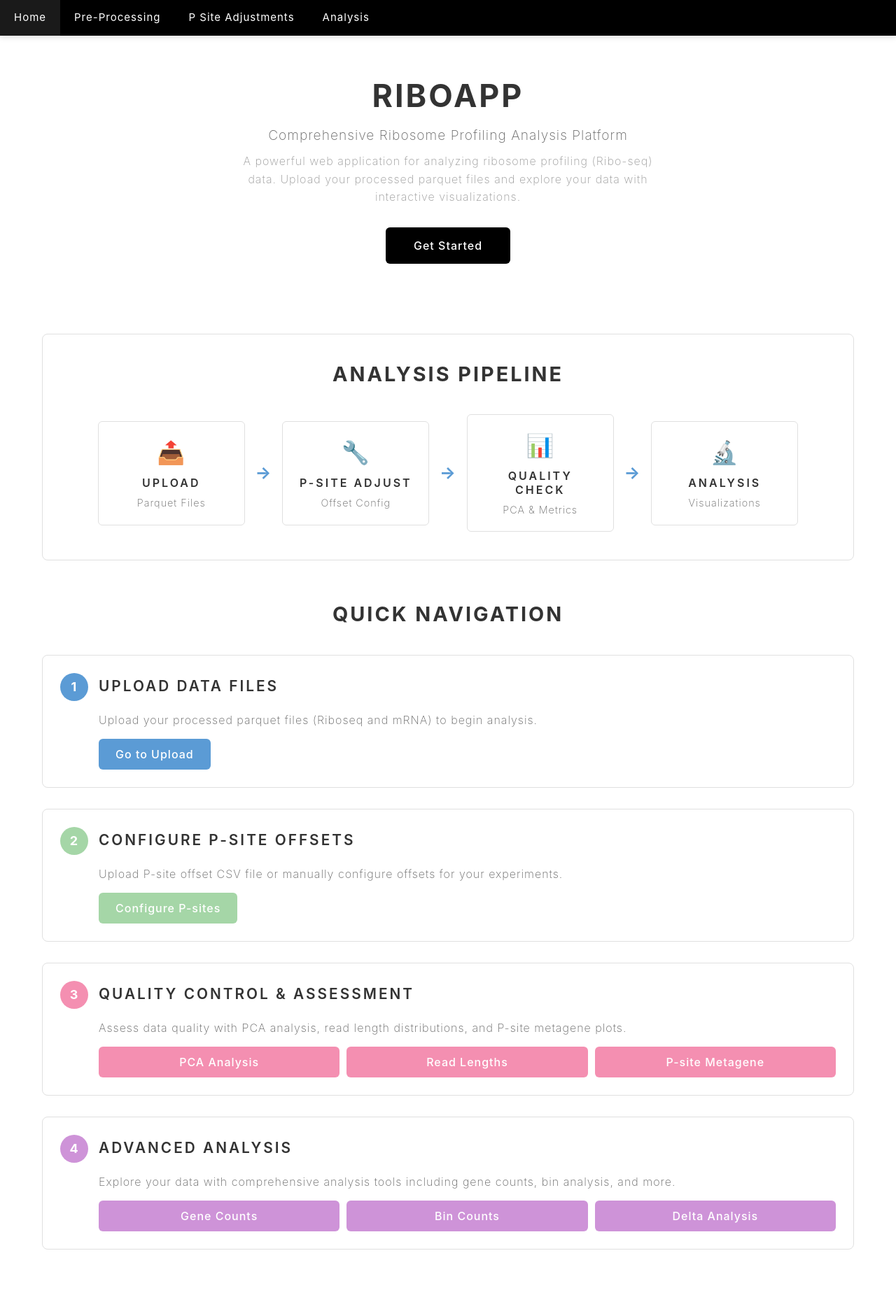
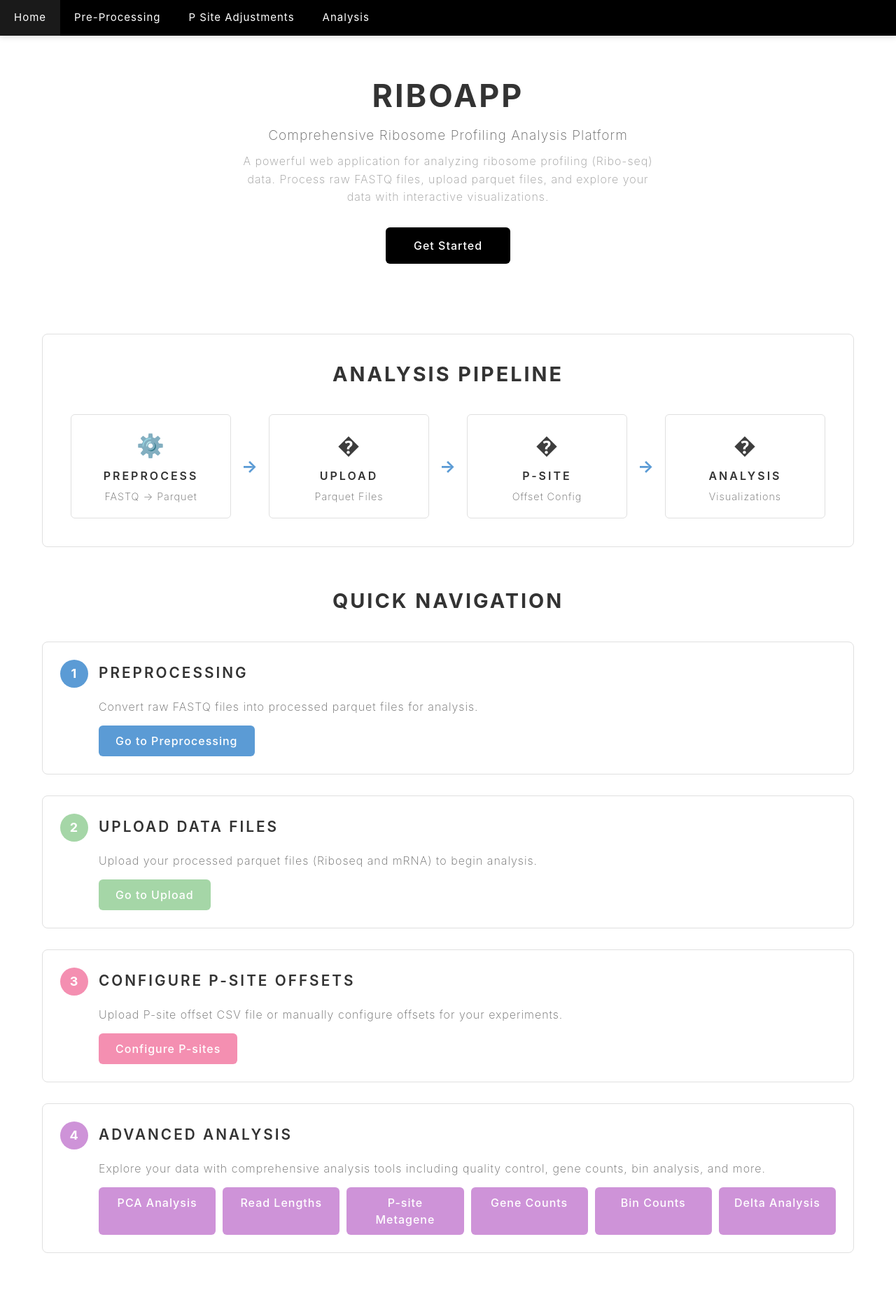
Before and after one commit to abrochette/ashaThesis, a Django app: template riboApp/templates/riboApp/home.html in a window 1280 px wide. Shown: the whole page at 70% size. Run offline with Django 3.2, Linux system fonts and the light colour scheme; the template is opened without the code that fills it, so the values that code supplies are empty; some libraries are stand-ins or nearby versions.

Commit message:
Update home page: add preprocessing as step 1, make Get Started button link to preprocessing page

```diff
--- a/riboApp/templates/riboApp/home.html
+++ b/riboApp/templates/riboApp/home.html
@@ -7,9 +7,9 @@
         <h1 style="color: #333; font-size: 2.8rem; margin-bottom: 15px; font-weight: bold;">RiboApp</h1>
         <p style="color: #666; font-size: 1.2rem; margin-bottom: 10px;">Comprehensive Ribosome Profiling Analysis Platform</p>
         <p style="color: #999; font-size: 1rem; max-width: 600px; margin: 0 auto 30px; line-height: 1.6;">
-            A powerful web application for analyzing ribosome profiling (Ribo-seq) data. Upload your processed parquet files and explore your data with interactive visualizations.
+            A powerful web application for analyzing ribosome profiling (Ribo-seq) data. Process raw FASTQ files, upload parquet files, and explore your data with interactive visualizations.
         </p>
-        <a href="/upload/" style="display: inline-block; padding: 14px 40px; background-color: #000000; color: white; text-decoration: none; border-radius: 6px; font-weight: 500; transition: all 0.3s;">
+        <a href="/preprocess/" style="display: inline-block; padding: 14px 40px; background-color: #000000; color: white; text-decoration: none; border-radius: 6px; font-weight: 500; transition: all 0.3s;">
             Get Started
         </a>
     </div>
@@ -18,37 +18,37 @@
     <div style="background-color: white; border: 1px solid #e0e0e0; border-radius: 8px; padding: 40px; margin-bottom: 60px;">
         <h2 style="color: #333; text-align: center; margin-bottom: 40px; font-size: 1.8rem; font-weight: bold;">Analysis Pipeline</h2>
 
-        <div style="display: flex; align-items: center; justify-content: center; gap: 15px; flex-wrap: wrap; max-width: 1000px; margin: 0 auto;">
-            <!-- Step 1: Upload -->
-            <div style="background-color: white; border-left: 5px solid #5B9BD5; border: 1px solid #e0e0e0; border-radius: 6px; padding: 20px; text-align: center; min-width: 140px; flex: 1; min-height: 120px; display: flex; flex-direction: column; justify-content: center;">
-                <div style="font-size: 2rem; margin-bottom: 10px;">📤</div>
+        <div style="display: flex; align-items: center; justify-content: center; gap: 15px; flex-wrap: wrap; max-width: 1200px; margin: 0 auto;">
+            <!-- Step 1: Preprocessing -->
+            <div style="background-color: white; border-left: 5px solid #5B9BD5; border: 1px solid #e0e0e0; border-radius: 6px; padding: 20px; text-align: center; min-width: 120px; flex: 1; min-height: 120px; display: flex; flex-direction: column; justify-content: center;">
+                <div style="font-size: 2rem; margin-bottom: 10px;">⚙️</div>
+                <h3 style="color: #333; margin: 0 0 8px 0; font-size: 1rem; font-weight: 600;">Preprocess</h3>
+                <p style="color: #666; margin: 0; font-size: 0.9rem;">FASTQ → Parquet</p>
+            </div>
+
+            <div style="color: #5B9BD5; font-size: 1.5rem; font-weight: bold;">→</div>
+
+            <!-- Step 2: Upload -->
+            <div style="background-color: white; border-left: 5px solid #a5d6a7; border: 1px solid #e0e0e0; border-radius: 6px; padding: 20px; text-align: center; min-width: 120px; flex: 1; min-height: 120px; display: flex; flex-direction: column; justify-content: center;">
+                <div style="font-size: 2rem; margin-bottom: 10px;">�</div>
                 <h3 style="color: #333; margin: 0 0 8px 0; font-size: 1rem; font-weight: 600;">Upload</h3>
                 <p style="color: #666; margin: 0; font-size: 0.9rem;">Parquet Files</p>
             </div>
 
             <div style="color: #5B9BD5; font-size: 1.5rem; font-weight: bold;">→</div>
 
-            <!-- Step 2: P-site Adjustment -->
-            <div style="background-color: white; border-left: 5px solid #a5d6a7; border: 1px solid #e0e0e0; border-radius: 6px; padding: 20px; text-align: center; min-width: 140px; flex: 1; min-height: 120px; display: flex; flex-direction: column; justify-content: center;">
-                <div style="font-size: 2rem; margin-bottom: 10px;">🔧</div>
-                <h3 style="color: #333; margin: 0 0 8px 0; font-size: 1rem; font-weight: 600;">P-site Adjust</h3>
+            <!-- Step 3: P-site Adjustment -->
+            <div style="background-color: white; border-left: 5px solid #f48fb1; border: 1px solid #e0e0e0; border-radius: 6px; padding: 20px; text-align: center; min-width: 120px; flex: 1; min-height: 120px; display: flex; flex-direction: column; justify-content: center;">
+                <div style="font-size: 2rem; margin-bottom: 10px;">�</div>
+                <h3 style="color: #333; margin: 0 0 8px 0; font-size: 1rem; font-weight: 600;">P-site</h3>
                 <p style="color: #666; margin: 0; font-size: 0.9rem;">Offset Config</p>
             </div>
 
             <div style="color: #5B9BD5; font-size: 1.5rem; font-weight: bold;">→</div>
 
-            <!-- Step 3: Quality Control -->
-            <div style="background-color: white; border-left: 5px solid #f48fb1; border: 1px solid #e0e0e0; border-radius: 6px; padding: 20px; text-align: center; min-width: 140px; flex: 1; min-height: 120px; display: flex; flex-direction: column; justify-content: center;">
-                <div style="font-size: 2rem; margin-bottom: 10px;">📊</div>
-                <h3 style="color: #333; margin: 0 0 8px 0; font-size: 1rem; font-weight: 600;">Quality Check</h3>
-                <p style="color: #666; margin: 0; font-size: 0.9rem;">PCA & Metrics</p>
-            </div>
-
-            <div style="color: #5B9BD5; font-size: 1.5rem; font-weight: bold;">→</div>
-
             <!-- Step 4: Analysis -->
-            <div style="background-color: white; border-left: 5px solid #ce93d8; border: 1px solid #e0e0e0; border-radius: 6px; padding: 20px; text-align: center; min-width: 140px; flex: 1; min-height: 120px; display: flex; flex-direction: column; justify-content: center;">
-                <div style="font-size: 2rem; margin-bottom: 10px;">🔬</div>
+            <div style="background-color: white; border-left: 5px solid #ce93d8; border: 1px solid #e0e0e0; border-radius: 6px; padding: 20px; text-align: center; min-width: 120px; flex: 1; min-height: 120px; display: flex; flex-direction: column; justify-content: center;">
+                <div style="font-size: 2rem; margin-bottom: 10px;">�</div>
                 <h3 style="color: #333; margin: 0 0 8px 0; font-size: 1rem; font-weight: 600;">Analysis</h3>
                 <p style="color: #666; margin: 0; font-size: 0.9rem;">Visualizations</p>
             </div>
@@ -59,50 +59,44 @@
     <div style="margin-bottom: 60px;">
         <h2 style="color: #333; text-align: center; margin-bottom: 40px; font-size: 1.8rem; font-weight: bold;">Quick Navigation</h2>
 
-        <!-- Step 1: Upload -->
+        <!-- Step 1: Preprocessing -->
         <div style="margin-bottom: 30px; padding: 25px; background-color: white; border-left: 5px solid #5B9BD5; border: 1px solid #e0e0e0; border-radius: 8px;">
             <div style="display: flex; align-items: center; margin-bottom: 15px;">
                 <div style="background-color: #5B9BD5; color: white; width: 40px; height: 40px; border-radius: 50%; display: flex; align-items: center; justify-content: center; font-weight: bold; font-size: 18px; margin-right: 15px;">1</div>
+                <h3 style="margin: 0; color: #333; font-size: 1.3rem;">Preprocessing</h3>
+            </div>
+            <p style="color: #666; margin-bottom: 15px; margin-left: 55px;">Convert raw FASTQ files into processed parquet files for analysis.</p>
+            <div style="margin-left: 55px;">
+                <a href="/preprocess/" style="display: inline-block; padding: 10px 24px; background-color: #5B9BD5; color: white; text-decoration: none; border-radius: 6px; font-weight: 500; transition: all 0.3s;">
+                    Go to Preprocessing
+                </a>
+            </div>
+        </div>
+
+        <!-- Step 2: Upload -->
+        <div style="margin-bottom: 30px; padding: 25px; background-color: white; border-left: 5px solid #a5d6a7; border: 1px solid #e0e0e0; border-radius: 8px;">
+            <div style="display: flex; align-items: center; margin-bottom: 15px;">
+                <div style="background-color: #a5d6a7; color: white; width: 40px; height: 40px; border-radius: 50%; display: flex; align-items: center; justify-content: center; font-weight: bold; font-size: 18px; margin-right: 15px;">2</div>
                 <h3 style="margin: 0; color: #333; font-size: 1.3rem;">Upload Data Files</h3>
             </div>
             <p style="color: #666; margin-bottom: 15px; margin-left: 55px;">Upload your processed parquet files (Riboseq and mRNA) to begin analysis.</p>
             <div style="margin-left: 55px;">
-                <a href="/upload/" style="display: inline-block; padding: 10px 24px; background-color: #5B9BD5; color: white; text-decoration: none; border-radius: 6px; font-weight: 500; transition: all 0.3s;">
+                <a href="/upload/" style="display: inline-block; padding: 10px 24px; background-color: #a5d6a7; color: white; text-decoration: none; border-radius: 6px; font-weight: 500; transition: all 0.3s;">
                     Go to Upload
                 </a>
             </div>
         </div>
 
-        <!-- Step 2: P-site Adjustment -->
-        <div style="margin-bottom: 30px; padding: 25px; background-color: white; border-left: 5px solid #a5d6a7; border: 1px solid #e0e0e0; border-radius: 8px;">
+        <!-- Step 3: P-site Adjustment -->
+        <div style="margin-bottom: 30px; padding: 25px; background-color: white; border-left: 5px solid #f48fb1; border: 1px solid #e0e0e0; border-radius: 8px;">
             <div style="display: flex; align-items: center; margin-bottom: 15px;">
-                <div style="background-color: #a5d6a7; color: white; width: 40px; height: 40px; border-radius: 50%; display: flex; align-items: center; justify-content: center; font-weight: bold; font-size: 18px; margin-right: 15px;">2</div>
+                <div style="background-color: #f48fb1; color: white; width: 40px; height: 40px; border-radius: 50%; display: flex; align-items: center; justify-content: center; font-weight: bold; font-size: 18px; margin-right: 15px;">3</div>
                 <h3 style="margin: 0; color: #333; font-size: 1.3rem;">Configure P-site Offsets</h3>
             </div>
             <p style="color: #666; margin-bottom: 15px; margin-left: 55px;">Upload P-site offset CSV file or manually configure offsets for your experiments.</p>
             <div style="margin-left: 55px;">
-                <a href="/psiteOffset/" style="display: inline-block; padding: 10px 24px; background-color: #a5d6a7; color: white; text-decoration: none; border-radius: 6px; font-weight: 500; transition: all 0.3s;">
+                <a href="/psiteOffset/" style="display: inline-block; padding: 10px 24px; background-color: #f48fb1; color: white; text-decoration: none; border-radius: 6px; font-weight: 500; transition: all 0.3s;">
                     Configure P-sites
-                </a>
-            </div>
-        </div>
-
-        <!-- Step 3: Quality Control -->
-        <div style="margin-bottom: 30px; padding: 25px; background-color: white; border-left: 5px solid #f48fb1; border: 1px solid #e0e0e0; border-radius: 8px;">
-            <div style="display: flex; align-items: center; margin-bottom: 15px;">
-                <div style="background-color: #f48fb1; color: white; width: 40px; height: 40px; border-radius: 50%; display: flex; align-items: center; justify-content: center; font-weight: bold; font-size: 18px; margin-right: 15px;">3</div>
-                <h3 style="margin: 0; color: #333; font-size: 1.3rem;">Quality Control & Assessment</h3>
-            </div>
-            <p style="color: #666; margin-bottom: 15px; margin-left: 55px;">Assess data quality with PCA analysis, read length distributions, and P-site metagene plots.</p>
-            <div style="margin-left: 55px; display: grid; grid-template-columns: repeat(auto-fit, minmax(150px, 1fr)); gap: 10px;">
-                <a href="/pca_plot/" style="display: inline-block; padding: 10px 20px; background-color: #f48fb1; color: white; text-decoration: none; border-radius: 6px; font-weight: 500; transition: all 0.3s; text-align: center;">
-                    PCA Analysis
-                </a>
-                <a href="/readLengthDistribution/" style="display: inline-block; padding: 10px 20px; background-color: #f48fb1; color: white; text-decoration: none; border-radius: 6px; font-weight: 500; transition: all 0.3s; text-align: center;">
-                    Read Lengths
-                </a>
-                <a href="/psite_metagene/" style="display: inline-block; padding: 10px 20px; background-color: #f48fb1; color: white; text-decoration: none; border-radius: 6px; font-weight: 500; transition: all 0.3s; text-align: center;">
-                    P-site Metagene
                 </a>
             </div>
         </div>
@@ -113,8 +107,17 @@
                 <div style="background-color: #ce93d8; color: white; width: 40px; height: 40px; border-radius: 50%; display: flex; align-items: center; justify-content: center; font-weight: bold; font-size: 18px; margin-right: 15px;">4</div>
                 <h3 style="margin: 0; color: #333; font-size: 1.3rem;">Advanced Analysis</h3>
             </div>
-            <p style="color: #666; margin-bottom: 15px; margin-left: 55px;">Explore your data with comprehensive analysis tools including gene counts, bin analysis, and more.</p>
+            <p style="color: #666; margin-bottom: 15px; margin-left: 55px;">Explore your data with comprehensive analysis tools including quality control, gene counts, bin analysis, and more.</p>
             <div style="margin-left: 55px; display: grid; grid-template-columns: repeat(auto-fit, minmax(150px, 1fr)); gap: 10px;">
+                <a href="/pca_plot/" style="display: inline-block; padding: 10px 20px; background-color: #ce93d8; color: white; text-decoration: none; border-radius: 6px; font-weight: 500; transition: all 0.3s; text-align: center;">
+                    PCA Analysis
+                </a>
+                <a href="/readLengthDistribution/" style="display: inline-block; padding: 10px 20px; background-color: #ce93d8; color: white; text-decoration: none; border-radius: 6px; font-weight: 500; transition: all 0.3s; text-align: center;">
+                    Read Lengths
+                </a>
+                <a href="/psite_metagene/" style="display: inline-block; padding: 10px 20px; background-color: #ce93d8; color: white; text-decoration: none; border-radius: 6px; font-weight: 500; transition: all 0.3s; text-align: center;">
+                    P-site Metagene
+                </a>
                 <a href="/geneCounts/" style="display: inline-block; padding: 10px 20px; background-color: #ce93d8; color: white; text-decoration: none; border-radius: 6px; font-weight: 500; transition: all 0.3s; text-align: center;">
                     Gene Counts
                 </a>
```
